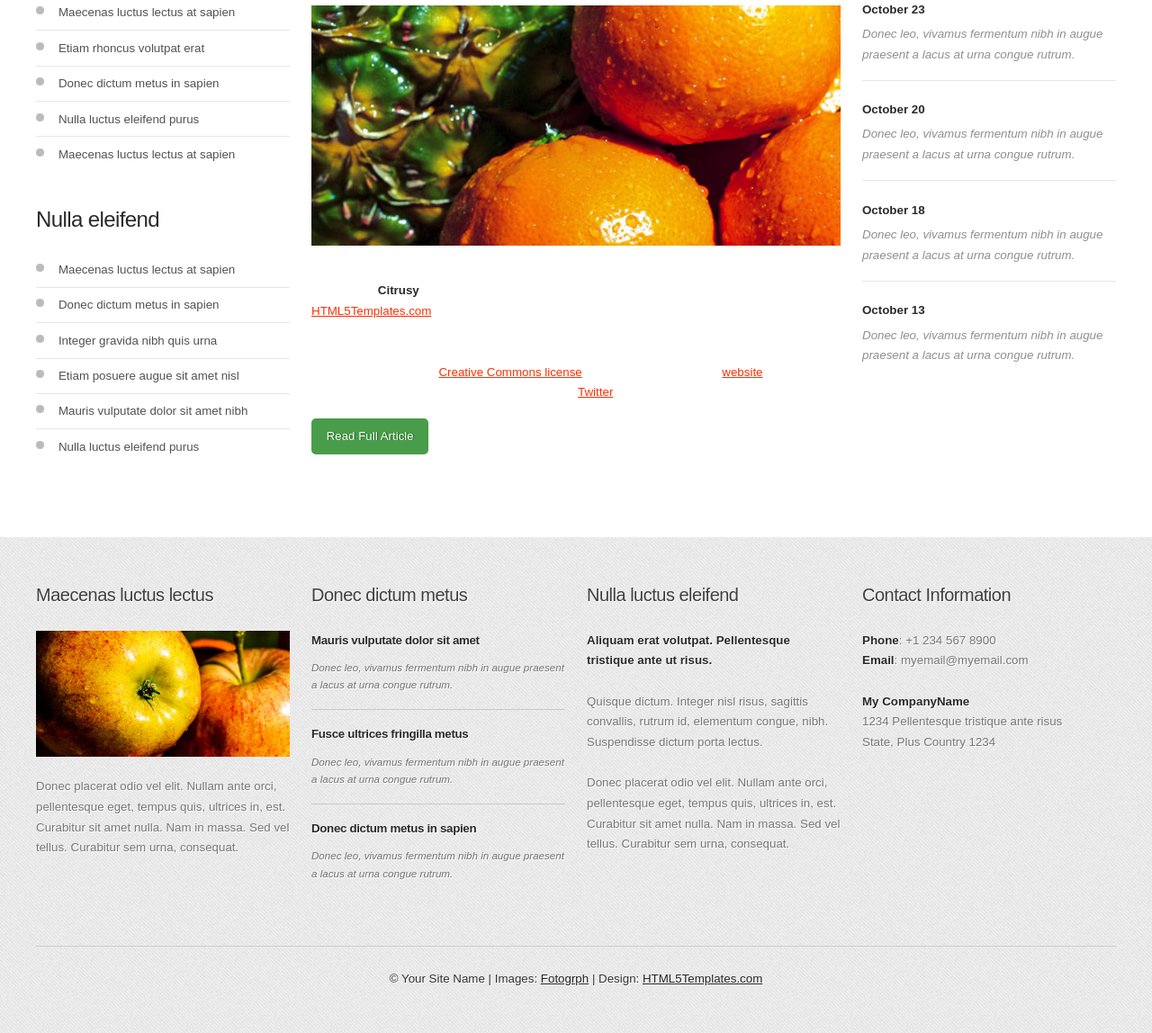
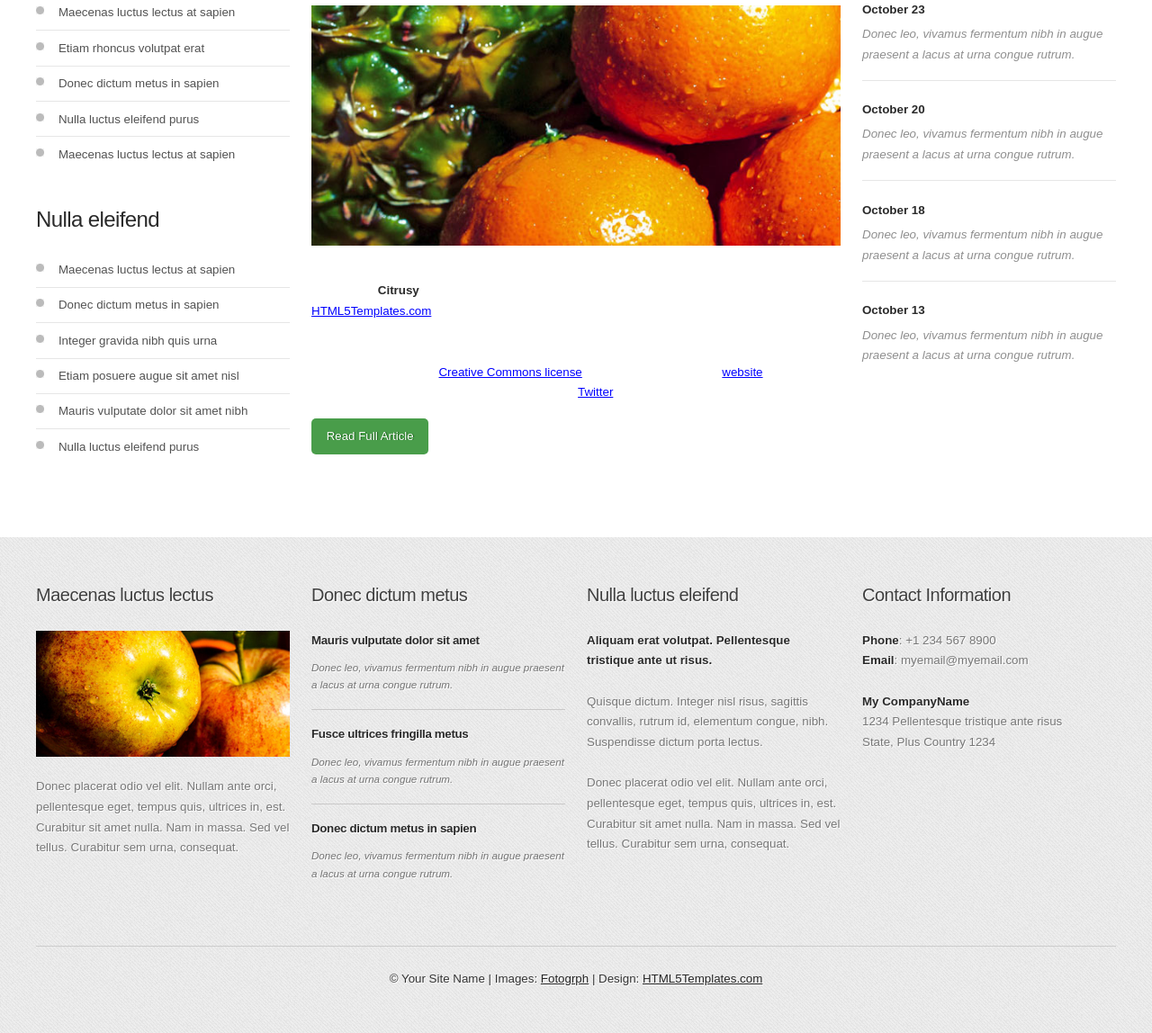
Before and after one commit to veronicasandoval/rebase, a plain HTML site: page index.html in a window 1280 px wide. Shown: the part 1082-2230 px from the top of the page at 90% size. Drawn offline with Linux system fonts and the light colour scheme.

Commit message:
Modify font colors in link tag

```diff
--- a/css/style.css
+++ b/css/style.css
@@ -37,7 +37,7 @@ p {
 }
 
 a {
-	color: #FF3002;
+	color: blue;
 }
 
 strong {
```
